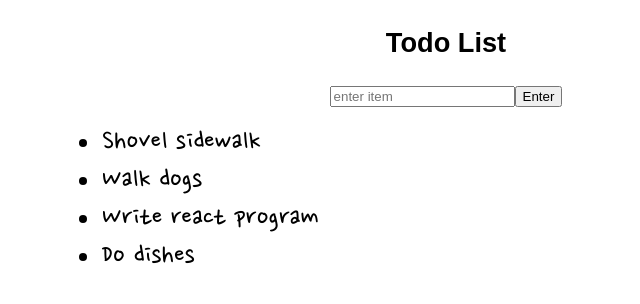
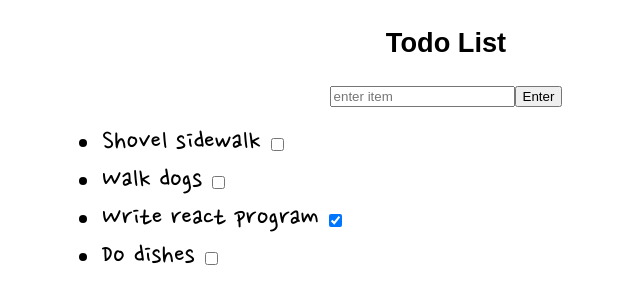
Before and after one commit to jarmbrust/todo-list, a React (Create React App) app: page / in a window 1280 px wide. Shown: the top 304 px of the page, without its empty margins (194-834 px from the left). Built offline with nearby package versions, Linux system fonts and the light colour scheme.

Commit message:
checkbox progress

```diff
--- a/src/components/ListItems/ListItem/ListItem.css
+++ b/src/components/ListItems/ListItem/ListItem.css
@@ -4,3 +4,7 @@
     font-family: 'Nanum Pen Script', sans-serif;
     font-size: 30px;
 }
+
+.ListItem input {
+    margin-left: 10px;
+}
--- a/src/components/ListItems/ListItem/ListItem.js
+++ b/src/components/ListItems/ListItem/ListItem.js
@@ -1,10 +1,18 @@
 import React from 'react';
 import './ListItem.css';
 
-const ListItem = (props) => (
-    <li className="ListItem">
-        {props.listItem}
-    </li>
-)
+const ListItem = (props) => {
+    console.log('props =>', props);
+    return (
+        <li className="ListItem">
+            {props.listItem}
+            <input type="checkbox" defaultChecked={props.completed} changed={(!props.completed).toString()}/>
+        </li>
+    )
+}
+
+ListItem.defaultChecked = {
+    checked: false
+};
 
 export default ListItem;
--- a/src/components/ListItems/ListItems.js
+++ b/src/components/ListItems/ListItems.js
@@ -6,7 +6,7 @@ const listItems = (props) => (
     <ul className="ListItems">
         {props.listItems.map((item, index) => {
             console.log(item, index);
-            return <ListItem listItem={item.label} key={index} />;
+            return <ListItem listItem={item.label} completed={item.completed} onChange={item.changed} key={index} />;
         })}
     </ul>
 );
--- a/src/containers/TodoList/TodoList.js
+++ b/src/containers/TodoList/TodoList.js
@@ -17,19 +17,23 @@ class TodoList extends Component {
     addToListHandler = () => {
         let listCopy = [...this.state.listItems];
         console.log('>>', listCopy);
-        listCopy.push({label: this.state.newItem});
-        this.setState({ listItems: listCopy });
+        listCopy.push({label: this.state.newItem, completed: this.state.changed});
+        this.setState({ listItems: listCopy, newItem: '' });
     }
 
     enterValueHandler = (event) => {
         console.log(event.target.value);
-        this.setState({ newItem: event.target.value})
+        this.setState({ newItem: event.target.value});
+    }
+
+    checkboxHandler = () => {
+
     }
 
     render() {
         return(
             <div>
-                <input type="text" placeholder="enter item" onChange={ this.enterValueHandler }/>
+                <input type="text" placeholder="enter item" value= {this.state.newItem} onChange={ this.enterValueHandler }/>
                 <button onClick={() => this.addToListHandler()}>Enter</button>
                 <div className="TodoList">
                     <ListItems listItems={this.state.listItems} />
```
